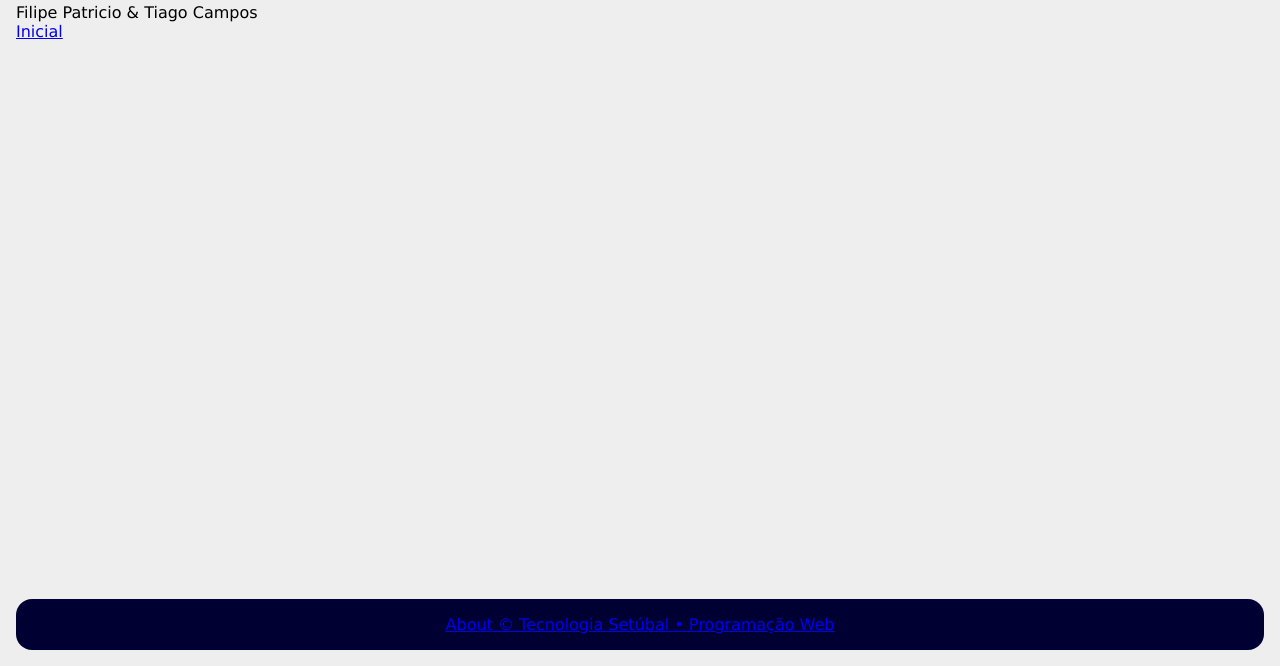
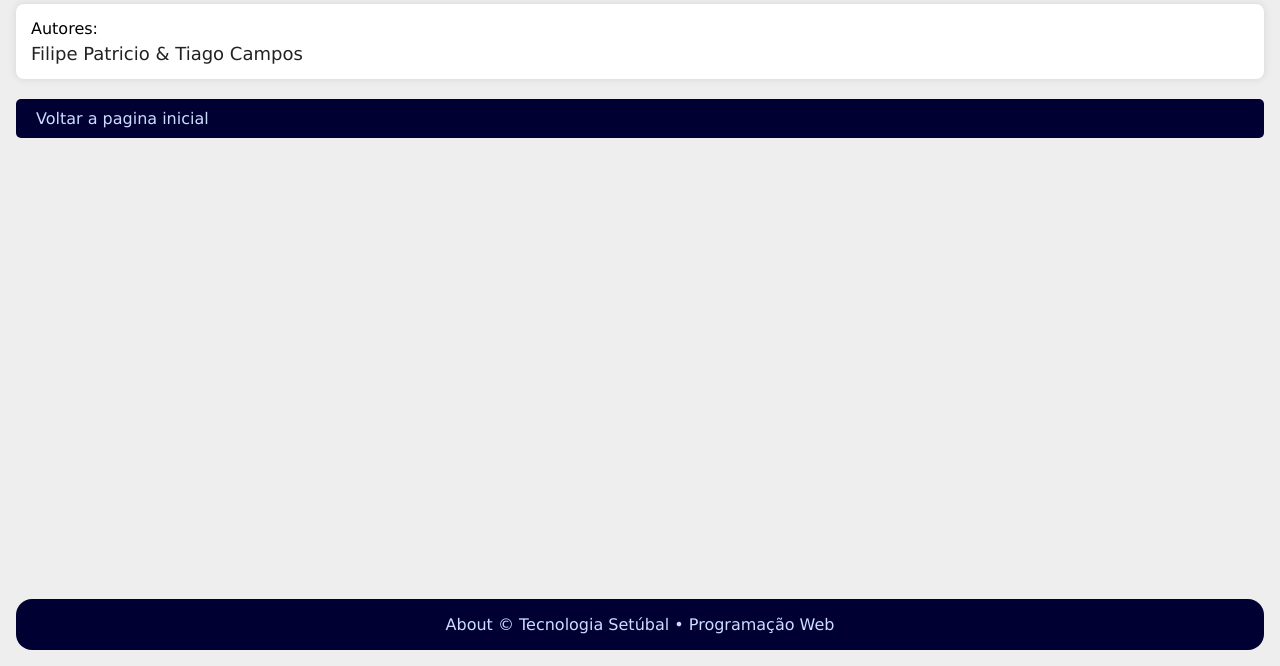
Before and after one commit to FilipeRPatricio/Projeto-PW, a website: page www/about.html in a window 1280 px wide. Shown: the part 134-800 px from the top of the page. Drawn offline with Linux system fonts and the light colour scheme.

Commit message:
pagina about acabada

```diff
--- a/www/about.html
+++ b/www/about.html
@@ -8,6 +8,7 @@
     </head>
     <body>
         <h1 class="name">Sobre</h1>
+
         <section class="author">
             <span class="label">Autores:</span>
             <div class="author-data">
@@ -15,7 +16,9 @@
                 <span class="author-mail" data-user="seven.rasec.iur" data-website="tp.spi.labutestse"></span>
             </div>
         </section>
-        <a class="areas-back-link" href="index.html">Inicial</a>
-        <footer><a class="about-link" href="about.html">About &copy; Tecnologia Setúbal &bull; Programação Web</a></footer>
+        <a class="areas-back-link" href="index.html">Voltar a pagina inicial</a>
+        <footer>
+            <a class="about-link" href="about.html">About &copy; Tecnologia Setúbal &bull; Programação Web</a>
+        </footer>
     </body>
 </html>
--- a/www/styles/styles.css
+++ b/www/styles/styles.css
@@ -223,3 +223,46 @@ tr.selected {
     background-color: rgb(169, 247, 44);
     font-weight: bold;
 }
+
+/* Estilo do about */
+
+
+.author{
+    background: white;
+    padding:15px;
+    border-radius: 8px;
+    box-shadow: 0 0 10px rgba(0, 0, 0, 0.1);
+    display: inline-block;
+    margin-top: 20px;
+}
+
+.author-name {
+    display: block;
+    font-size: 18px;
+    margin-top: 5px;
+    color: #222;
+}
+
+.areas-back-link {
+    display: inline-block;
+    margin-top: 20px;
+    padding: 10px 20px;
+    background-color: #000033;
+    color: #ccddff;
+    text-decoration: none;
+    border-radius: 5px;
+    transition: 0.3s;
+}
+
+.areas-back-link:hover {
+    background-color: #0056b3;
+}
+
+.about-link {
+    text-decoration: none;
+    color: #ccddff;
+}
+
+.about-link:hover {
+    text-decoration: underline;
+}
```
